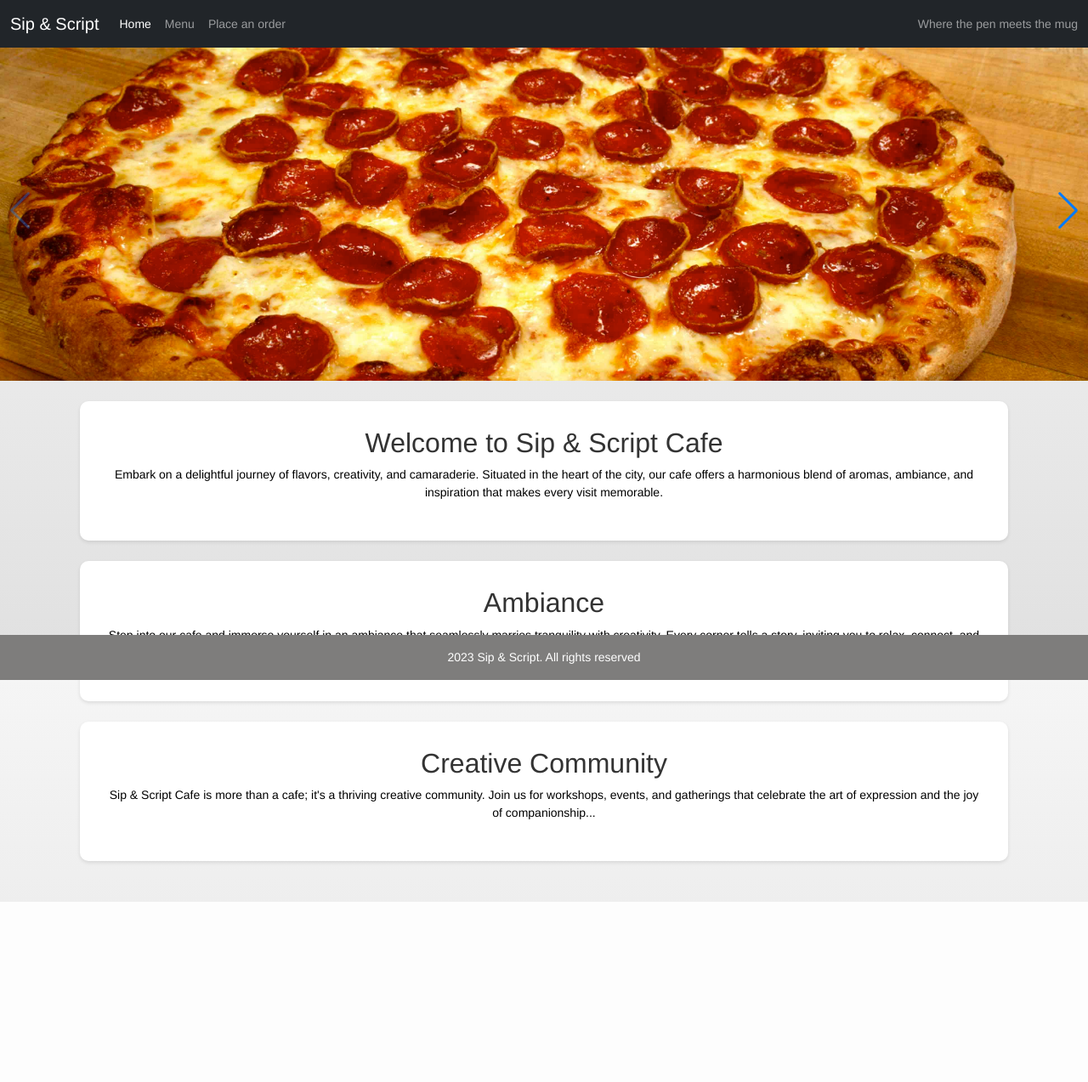
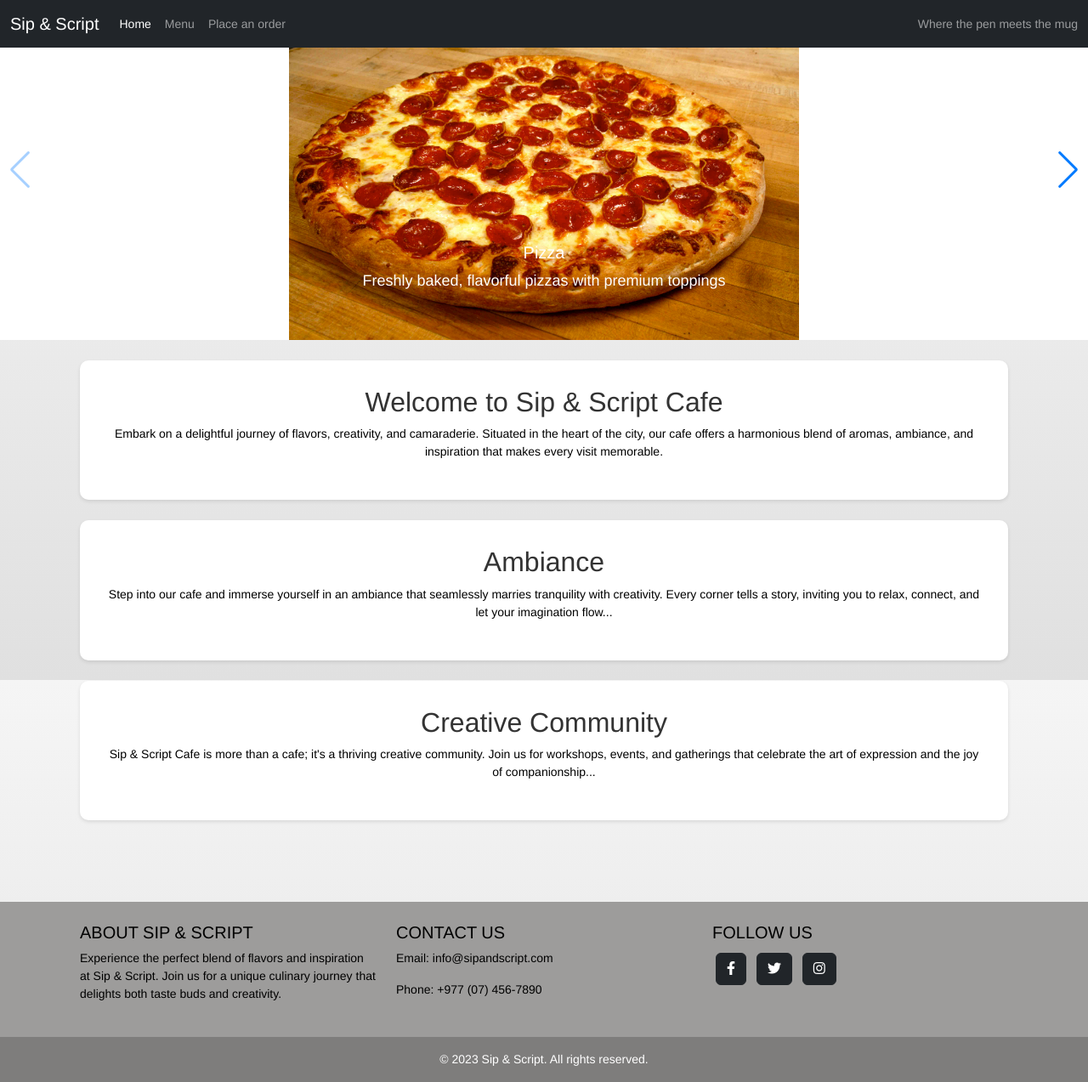
Before and after one commit to Anjal-shrestha/Restaurant-Receipt-Project, a Django app: page / in a window 1280 px wide. Shown: the whole page at 85% size. Before the commit the page ends 1061 px from the top, so only its background shows below. Run offline with Django 4.2, Linux system fonts and the light colour scheme; data comes from the database, SQL or seed files in the repository; both versions use the stored data as it was after the commit.

Commit message:
css added

```diff
--- a/system/templates/base.html
+++ b/system/templates/base.html
@@ -5,6 +5,7 @@
     <meta name="viewport" content="width=device-width, initial-scale=1.0">
     <title>Document</title>
 </head>
+<link rel="stylesheet" href="https://cdnjs.cloudflare.com/ajax/libs/font-awesome/5.15.3/css/all.min.css">
 <link href="https://cdn.jsdelivr.net/npm/bootstrap@5.3.1/dist/css/bootstrap.min.css" rel="stylesheet" integrity="sha384-4bw+/aepP/YC94hEpVNVgiZdgIC5+VKNBQNGCHeKRQN+PtmoHDEXuppvnDJzQIu9" crossorigin="anonymous">
 <body>
     <nav class="navbar navbar-expand-lg  navbar-dark bg-dark fixed-top" >
@@ -32,21 +33,40 @@
         </div>
       </nav>
 
+      {% block content %}
+      {% endblock %}
 
 <div class=" my-5">
 
-    <footer class="fixed-bottom text-center text-lg-start" style="background-color: #9d9c9b;">
+  <footer class="text-center text-lg-start" style="background-color: #9d9c9b;">
+    <div class="container p-4">
+        <!-- Footer content -->
+        <div class="row">
+            <div class="col-lg-4 col-md-6 mb-4 mb-md-0">
+                <h5 class="text-uppercase">About Sip & Script</h5>
+                <p>Experience the perfect blend of flavors and inspiration at Sip & Script. Join us for a unique culinary journey that delights both taste buds and creativity.</p>
+            </div>
+            <div class="col-lg-4 col-md-6 mb-4 mb-md-0">
+                <h5 class="text-uppercase">Contact Us</h5>
+                <p>Email: info@sipandscript.com</p>
+                <p>Phone: +977 (07) 456-7890</p>
+            </div>
+            <div class="col-lg-4 col-md-6 mb-4 mb-md-0">
+                <h5 class="text-uppercase">Follow Us</h5>
+                <a class="btn btn-dark btn-floating m-1" href="" role="button"> <img src="" alt=""><i class="fab fa-facebook-f"></i></a>
+                <a class="btn btn-dark btn-floating m-1" href="#" role="button"><i class="fab fa-twitter"></i></a>
+                <a class="btn btn-dark btn-floating m-1" href="#" role="button"><i class="fab fa-instagram"></i></a>
+            </div>
+        </div>
+    </div>
+    <div class="text-center text-white p-3" style="background-color: rgba(0, 0, 0, 0.2);">
+        &copy; 2023 Sip & Script. All rights reserved.
+    </div>
+</footer>
 
-      <div class="text-center text-white p-3" style="background-color: rgba(0, 0, 0, 0.2);">
-        2023 Sip & Script. All rights reserved
-      </div>
-
-    </footer>
 
   </div>
 
 
-    {% block content %}
-    {% endblock %}
 </body>
 </html>
--- a/system/templates/main.html
+++ b/system/templates/main.html
@@ -43,7 +43,7 @@
       display: block;
       width: 100%;
       height: 100%;
-      object-fit: cover;
+      object-fit: contain;
     }
 
     .about-section {
@@ -62,12 +62,20 @@
 </head>
 
 <body>
+</style>
+</head>
+
+<body>
     <!-- Swiper -->
     <div class="swiper mySwiper">
         <div class="swiper-wrapper">
             {% for item in items %}
             <div class="swiper-slide">
                 <img src="{{ item.image.url }}" alt="{{ item.name }}">
+                <div class="carousel-caption d-none d-md-block">
+                  <h5 >{{ item.name }}</h5>
+                  <p>{{ item.description }}</p>
+                </div>
             </div>
             {% endfor %}
         </div>
@@ -83,8 +91,12 @@
                 nextEl: ".swiper-button-next",
                 prevEl: ".swiper-button-prev",
             },
+            autoplay: {
+                delay: 1000,
+            },
         });
     </script>
+
 
 <main class="container py-4 text-center p-4 mb-4">
   <section class="about-section mb-4">
--- a/system/templates/order.html
+++ b/system/templates/order.html
@@ -1,5 +1,6 @@
 {% extends 'base.html' %}
     {% block content %}
+
     <h1 >Ordering page</h1>
 
     </ul>
```
Also changed, not shown: db.sqlite3. Lines whose indentation alone changed are shown as unchanged.
